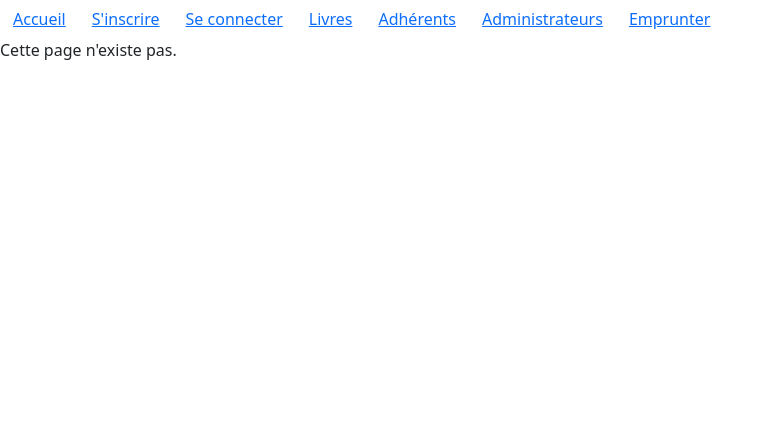
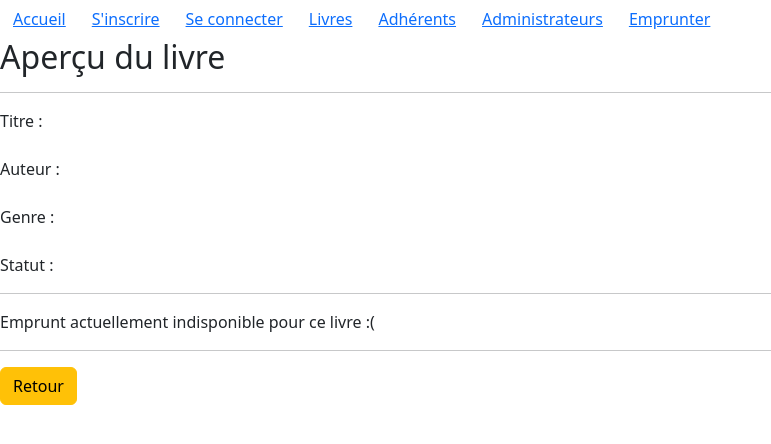
Before and after one commit to Francois-Thiebert/BibliothequeAngular, an Angular app in the folder projetBibliothequeAngular/: page /livre/apercu/1 in a window 1280 px wide. Shown: the top 444 px of the page, without its empty margins (0-771 px from the left). Built offline with nearby package versions, Linux system fonts and the light colour scheme; no server answers.

Commit message:
ajout apercu livre

```diff
--- a/projetBibliothequeAngular/src/app/app-routing.module.ts
+++ b/projetBibliothequeAngular/src/app/app-routing.module.ts
@@ -18,6 +18,7 @@ import { LivreComponent } from './components/livre/livre/livre.component';
 import { InfosAdherentComponent } from './components/infos-adherent/infos-adherent.component';
 import { EditAdministrateurComponent } from './components/adherent/edit-administrateur/edit-administrateur.component';
 import { ListeAdministrateursComponent } from './components/adherent/liste-administrateurs/liste-administrateurs.component';
+import { ApercuLivreComponent } from './components/livre/apercu-livre/apercu-livre.component';
 
 const routes: Routes = [
   {path: 'login',
@@ -39,6 +40,9 @@ const routes: Routes = [
 
   { path: 'livre/edit/:id',
   component: EditLivreComponent},
+
+  { path: 'livre/apercu/:id',
+  component: ApercuLivreComponent},
 
   { path: 'livre/:id',
   component: LivreComponent},
--- a/projetBibliothequeAngular/src/app/app.module.ts
+++ b/projetBibliothequeAngular/src/app/app.module.ts
@@ -23,6 +23,7 @@ import { EmprunterComponent } from './components/emprunter/emprunter.component';
 import { InfosAdherentComponent } from './components/infos-adherent/infos-adherent.component';
 import { HTTP_INTERCEPTORS, HttpClientModule } from '@angular/common/http';
 import { AuthInterceptor } from './interceptor/auth.interceptor';
+import { ApercuLivreComponent } from './components/livre/apercu-livre/apercu-livre.component';
 
 
 
@@ -45,6 +46,7 @@ import { AuthInterceptor } from './interceptor/auth.interceptor';
     LivreComponent,
     EmprunterComponent,
     InfosAdherentComponent,
+    ApercuLivreComponent,
   ],
   imports: [
     BrowserModule,
--- a/projetBibliothequeAngular/src/app/components/emprunter/emprunter.component.html
+++ b/projetBibliothequeAngular/src/app/components/emprunter/emprunter.component.html
@@ -7,6 +7,7 @@
       <th>Auteur</th>
       <th>Genre</th>
       <th>Disponibilité</th>
+      <th>Lien</th>
       <th>Action</th>
     </tr>
   </thead>
@@ -17,13 +18,19 @@
       <td>{{ l.etiquettes }}</td>
       <td>{{ l.statut }}</td>
       <td>
-        <button *ngIf="l.statut === 'DISPONIBLE'" class="btn btn-success" (click)="emprunter(l)">
+        <a routerLink="/livre/apercu/{{ l.id }}"
+            routerLinkActive="active"
+            class="btn btn-primary">Aperçu</a>
+      </td>
+      <td *ngIf="livre.statut === 'DISPONIBLE';else indisponible">
+        <button (click)="emprunter(livre)" class="btn btn-success">
           Emprunter
         </button>
         <!-- <button *ngIf="l.statut === 'EMPRUNTE'" class="btn btn-warning" (click)="emprunter(l)">
           Réserver
         </button> -->
       </td>
+      <ng-template #indisponible>Emprunt actuellement indisponible pour ce livre :(</ng-template>
     </tr>
   </tbody>
 
--- /dev/null
+++ b/projetBibliothequeAngular/src/app/components/livre/apercu-livre/apercu-livre.component.html
@@ -0,0 +1,30 @@
+<h2>Aperçu du livre</h2>
+<hr>
+<div>
+  <div>
+    <label for="titre">Titre : {{livre.titre}}</label>
+  </div>
+  <br>
+  <div>
+    <label for="auteur">Auteur : {{livre.auteur}}</label>
+  </div>
+  <br>
+  <div>
+    <label for="etiquettes">Genre : {{livre.etiquettes}}</label>
+  </div>
+  <br>
+  <div>
+    <label for="statut">Statut : {{livre.statut}}</label>
+  </div>
+  <hr>
+  <div>
+    <button *ngIf="livre.statut === 'DISPONIBLE';else indisponible" (click)="emprunter(livre)" class="btn btn-success">
+      Emprunter
+    </button>
+    <ng-template #indisponible>Emprunt actuellement indisponible pour ce livre :(</ng-template>
+  </div>
+  <hr>
+  <div>
+    <a routerLink="/emprunter" class="btn btn-warning">Retour</a>
+  </div>
+</div>
--- /dev/null
+++ b/projetBibliothequeAngular/src/app/components/livre/apercu-livre/apercu-livre.component.ts
@@ -0,0 +1,39 @@
+import { Component, OnInit } from '@angular/core';
+import { ActivatedRoute, Router } from '@angular/router';
+import { Livre } from 'src/app/model/livre';
+import { EmpruntService } from 'src/app/services/emprunt.service';
+import { LivreService } from 'src/app/services/livre.service';
+
+@Component({
+  selector: 'app-apercu-livre',
+  templateUrl: './apercu-livre.component.html',
+  styleUrls: ['./apercu-livre.component.css']
+})
+export class ApercuLivreComponent implements OnInit{
+  livre!: Livre;
+
+  constructor(
+    private aR: ActivatedRoute,
+    private livreSrv: LivreService,
+    private router: Router,
+    private empruntSrv: EmpruntService,
+  ) {}
+
+  ngOnInit(): void {
+    this.livre = new Livre();
+    this.aR.params.subscribe((params) => {
+      if (params['id']) {
+        this.livreSrv.getById(params['id']).subscribe((livre: Livre) => {
+          this.livre = livre;
+        });
+      }
+    });
+  }
+
+  emprunter (livre: Livre) {
+    console.debug(livre)
+    this.empruntSrv.create(livre).subscribe(() => {
+    })
+  }
+
+}
```
Also changed, not shown: projetBibliothequeAngular/src/app/components/livre/apercu-livre/apercu-livre.component.css (added), 1 other file (tests, documents, lock files or other folders).
